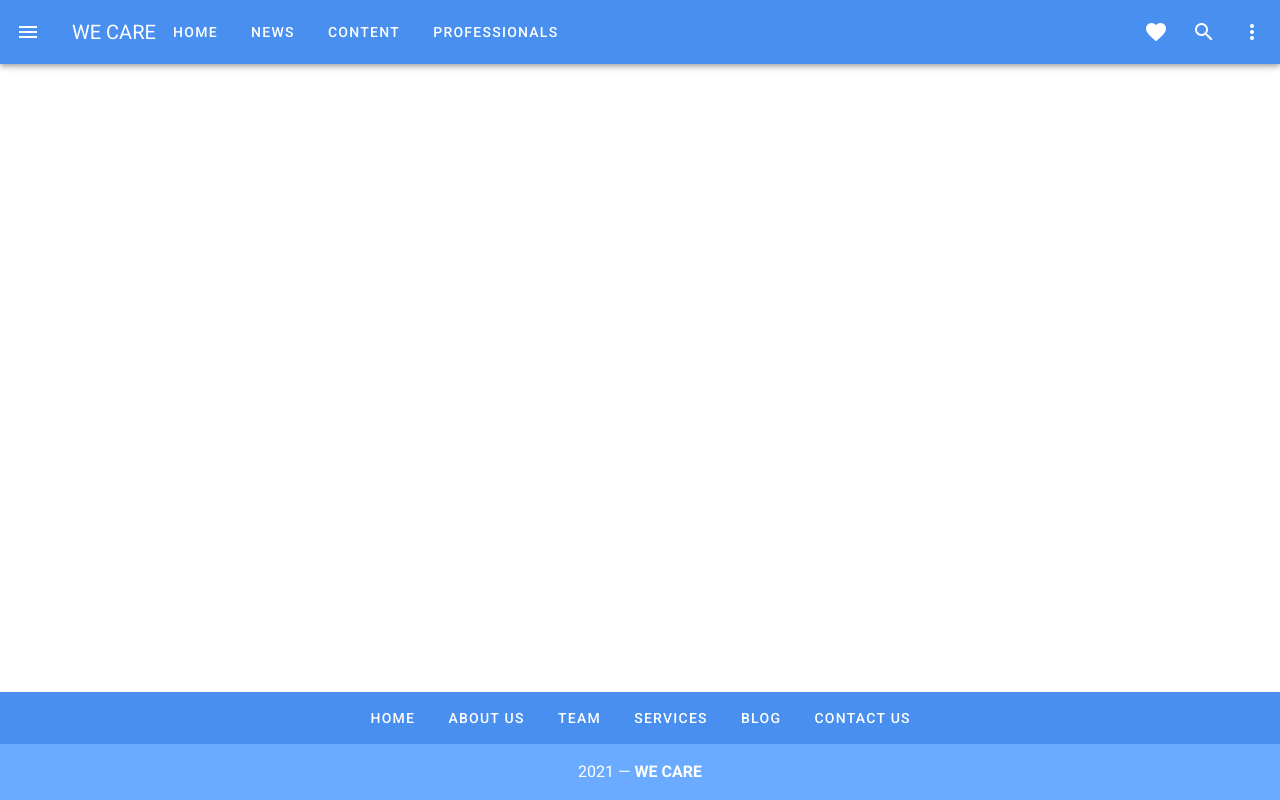
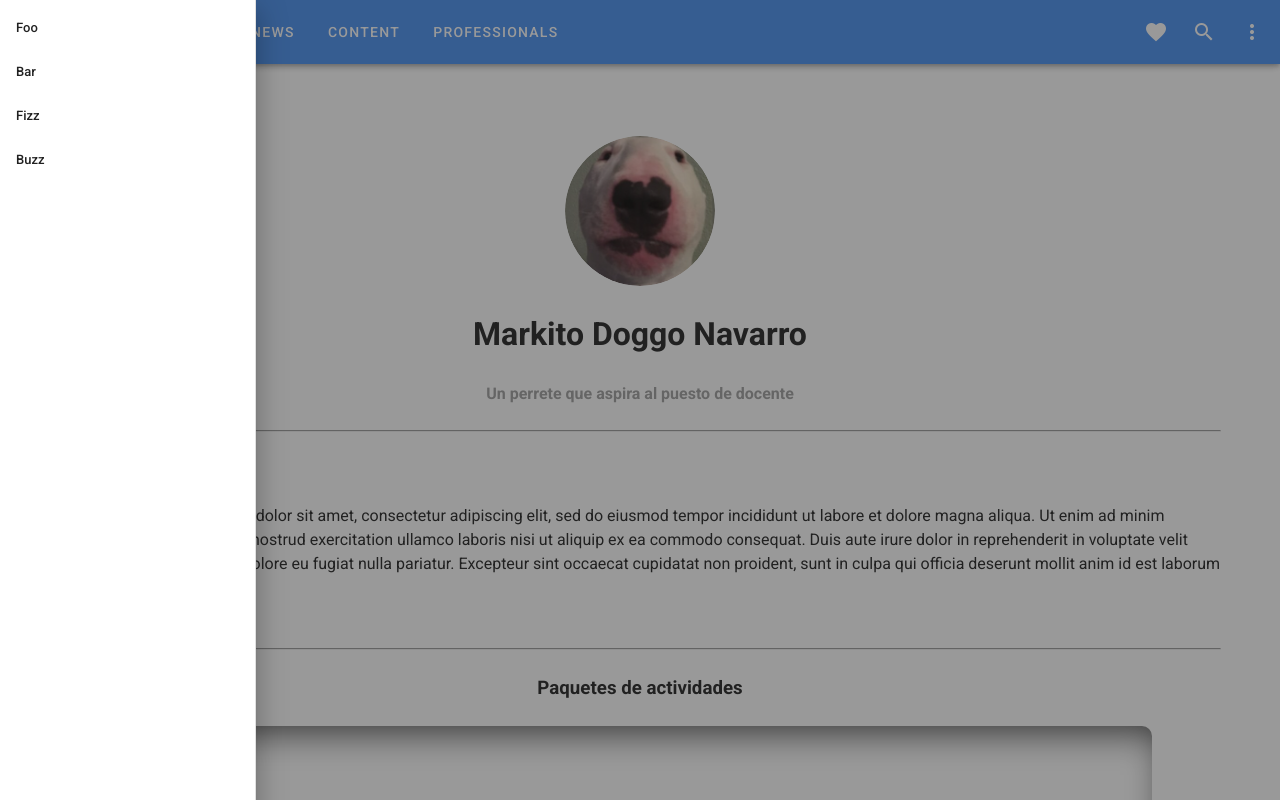
Before and after one commit to Saixel/PROJECT-WE-CARE-VUE, a Vue app: page /profile in a window 1280 px wide. Both pictures are taken after a click on the button 28 px from the left and 32 px from the top of the page. Shown: the top 800 px of the page. Built offline with nearby package versions, Linux system fonts and the light colour scheme.

Commit message:
professional profile & functional sidebar added

```diff
--- /dev/null
+++ b/src/assets/professionals.json
@@ -0,0 +1,20 @@
+[
+  {
+    "username": "jondoe",
+    "email": "johndoe@gmail.com",
+    "password": "j0hnd03",
+    "role": "professional",
+    "name": "John Doe",
+    "image": "https://www.technologyspeakers.com/storage/celebrities/no_img.png",
+    "description": "A mysterious guy. That's all I can say"
+  },
+  {
+    "username": "Walter",
+    "email": "johndoe@gmail.com",
+    "password": "j0hnd03",
+    "role": "professional",
+    "name": "Markito Doggo Navarro",
+    "image": "https://images.uncyclomedia.co/uncyclopedia/en/thumb/3/37/WalterTheDog3.jpg/300px-WalterTheDog3.jpg",
+    "description": "Un perrete que aspira al puesto de docente"
+  }
+]
--- a/src/components/Header.vue
+++ b/src/components/Header.vue
@@ -1,8 +1,7 @@
 <template>
   <div>
     <v-app-bar color="primary lighten-1" dark>
-      <v-app-bar-nav-icon></v-app-bar-nav-icon>
-
+      <v-app-bar-nav-icon @click.stop="drawer = !drawer"></v-app-bar-nav-icon>
       <v-toolbar-title>WE CARE</v-toolbar-title>
 
       <v-btn
@@ -40,6 +39,38 @@
         </v-list>
       </v-menu>
     </v-app-bar>
+    <v-navigation-drawer
+      v-model="drawer"
+      absolute
+      bottom
+      temporary
+    >
+      <v-list
+        nav
+        dense
+      >
+        <v-list-item-group
+          v-model="group"
+          active-class="deep-purple--text text--accent-4"
+        >
+          <v-list-item>
+            <v-list-item-title>Foo</v-list-item-title>
+          </v-list-item>
+
+          <v-list-item>
+            <v-list-item-title>Bar</v-list-item-title>
+          </v-list-item>
+
+          <v-list-item>
+            <v-list-item-title>Fizz</v-list-item-title>
+          </v-list-item>
+
+          <v-list-item>
+            <v-list-item-title>Buzz</v-list-item-title>
+          </v-list-item>
+        </v-list-item-group>
+      </v-list>
+    </v-navigation-drawer>
   </div>
 </template>
 
@@ -47,6 +78,7 @@
 export default {
   data: () => ({
     links: ["home", "news", "content", "professionals"],
+    drawer: null,
   }),
 };
 </script>
--- a/src/components/ProfessionalCard.vue
+++ b/src/components/ProfessionalCard.vue
@@ -13,13 +13,14 @@
 
       <v-list-item-avatar tile size="80" color="grey">
         <v-img
-          src="https://www.technologyspeakers.com/storage/celebrities/no_img.png"
+          :src="professional.image"
         ></v-img>
       </v-list-item-avatar>
     </v-list-item>
-
     <v-card-actions>
-      <v-btn outlined rounded text>PROFILE</v-btn>
+      <router-link :to="{name: 'ProfessionalProfile'}" class="text-decoration-none">
+        <v-btn outlined rounded text>PROFILE</v-btn>
+      </router-link>
     </v-card-actions>
   </v-card>
 </template>
--- a/src/router/index.js
+++ b/src/router/index.js
@@ -2,6 +2,7 @@ import Vue from "vue";
 import VueRouter from "vue-router";
 import Home from "../views/Home.vue";
 import Professionals from "../views/Professionals.vue";
+import ProfessionalProfile from "../views/ProfessionalProfile.vue";
 
 
 Vue.use(VueRouter);
@@ -13,9 +14,9 @@ const routes = [
     component: Home,
   },
   {
-    path: "/home",
-    name: "Home",
-    component: Home,
+    path: "/profile",
+    name: "ProfessionalProfile",
+    component: ProfessionalProfile,
   },
   {
     path: "/professionals",
--- /dev/null
+++ b/src/views/ProfessionalProfile.vue
@@ -0,0 +1,75 @@
+<template>
+  <v-container class="my-15">
+    <v-row>
+      <v-col class="d-flex justify-center">
+        <v-avatar size="150">
+          <img src="@/assets/walter.jpg">
+        </v-avatar>
+      </v-col>
+    </v-row>
+    <v-row>
+      <v-col class="d-flex justify-center">
+        <h1>Markito Doggo Navarro</h1>
+      </v-col>
+    </v-row>
+    <v-row>
+      <v-col class="d-flex justify-center">
+        <h4 class="grey--text">Un perrete que aspira al puesto de docente</h4>
+      </v-col>
+    </v-row>
+    <v-row>
+      <v-col>
+        <hr>
+      </v-col>
+    </v-row>
+    <v-row>
+      <v-col offset="1">
+        <span class="font-weight-black">About me</span>
+      </v-col>
+    </v-row>
+    <v-row>
+      <v-col offset="1">
+        <span>
+          Lorem ipsum dolor sit amet, consectetur adipiscing elit, sed do eiusmod tempor incididunt ut labore et dolore magna aliqua. Ut enim ad minim veniam, quis nostrud exercitation ullamco laboris nisi ut aliquip ex ea commodo consequat. Duis aute irure dolor in reprehenderit in voluptate velit esse cillum dolore eu fugiat nulla pariatur. Excepteur sint occaecat cupidatat non proident, sunt in culpa qui officia deserunt mollit anim id est laborum
+        </span>
+      </v-col>
+    </v-row>
+    <v-row>
+      <v-col offset="1">
+        <span class="text-decoration-underline">
+          Show more v
+        </span>
+      </v-col>
+    </v-row>
+    <v-row>
+      <v-col>
+        <hr>
+      </v-col>
+    </v-row>
+    <v-row>
+      <v-col class="d-flex justify-center">
+        <h3>Paquetes de actividades</h3>
+      </v-col>
+    </v-row>
+    <!-- <v-row v-for="(package, i) in packages" :key="i">
+      <v-col class="d-flex justify-center">
+        <ContentCard />
+      </v-col>
+    </v-row> -->
+    <!-- Esto de debajo es un placeholder -->
+    <v-row v-for="(n, i) in 3" :key="i">
+      <v-col class="d-flex justify-center">
+        <div style="width: 80vw; height: 40vh; box-shadow: inset 8px 9px 36px -4px rgba(0,0,0,0.75); border-radius: 10px" class="d-flex justify-center align-center">actvity nº{{n}}</div>
+      </v-col>
+    </v-row>
+  </v-container>
+</template>
+
+<script>
+  export default {
+  }
+</script>
+
+<style lang="scss" scoped>
+
+</style>
--- a/src/views/Professionals.vue
+++ b/src/views/Professionals.vue
@@ -1,18 +1,20 @@
 <template>
-  <div v-if="professionals">
+  <div v-if="professionals" class="pa-15">
     <div
       v-for="(professional, idx) in professionals"
       :key="idx"
       style="display: inline-block; margin: 10px"
+      class="elevation-5 mx-10"
     >
-      <ProfessionalCard :professional="professional" />
+      <ProfessionalCard :professional="professional"/>
     </div>
   </div>
 </template>
 
 <script>
 import ProfessionalCard from "../components/ProfessionalCard";
-import userService from "@/services/userService.js";
+// import userService from "@/services/userService.js";
+import professionalsList from "@/assets/professionals.json";
 
 export default {
   name: "Home",
@@ -25,7 +27,8 @@ export default {
     };
   },
   async mounted() {
-    this.professionals = await userService.getProfessionals();
+    // this.professionals = await userService.getProfessionals();
+    this.professionals = professionalsList
   },
 };
 </script>
```
Also changed, not shown: src/components/Navigation.vue (+56 -17 lines), src/assets/walter.jpg (added), 1 other file (tests, documents, lock files or other folders).
